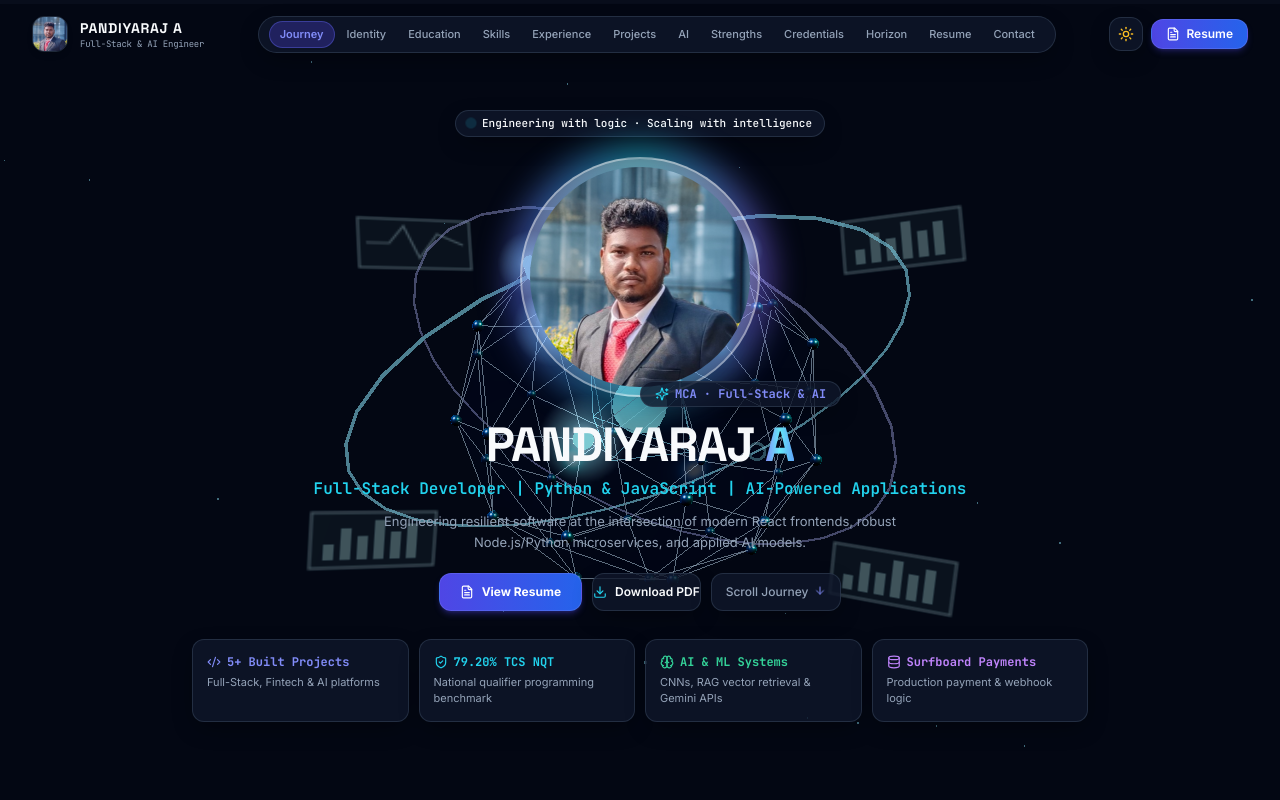
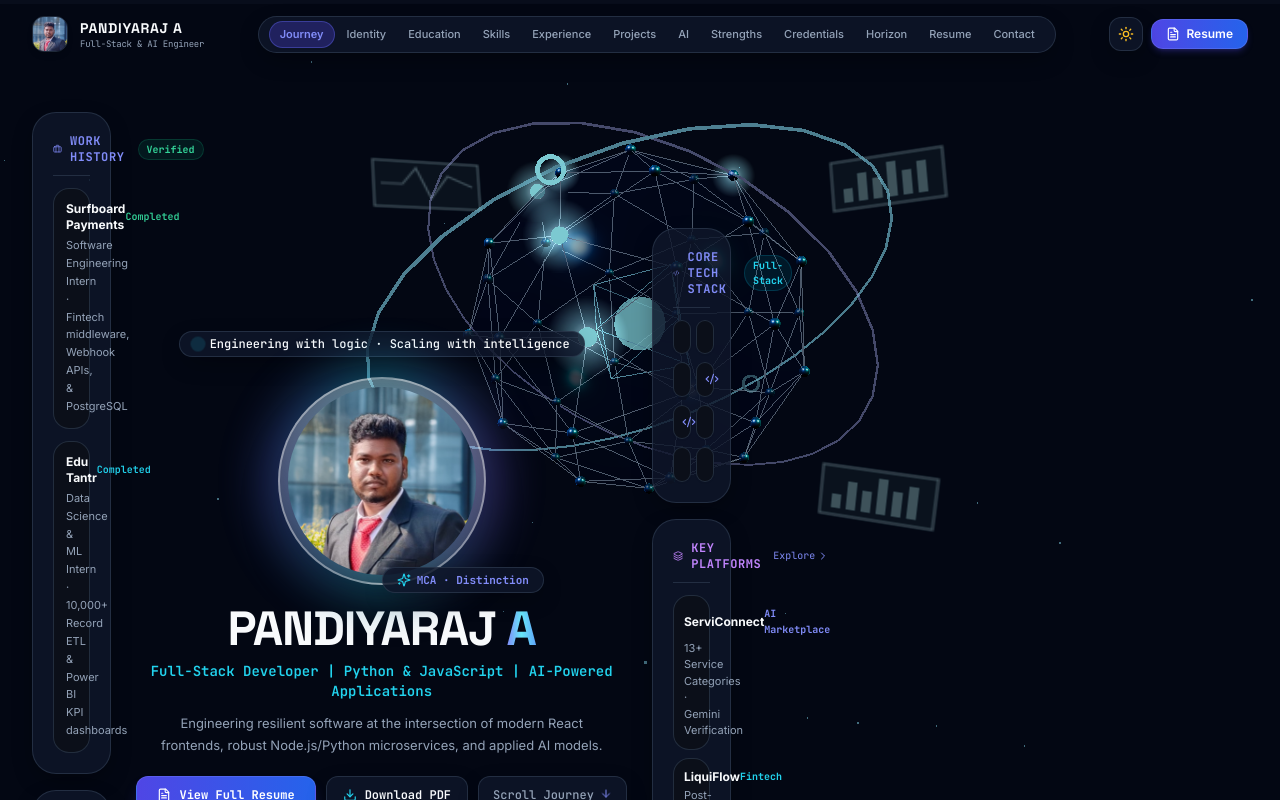
Before and after one commit to Pandiyaraj2004/MY-NEW-PORTFOLIO, a React (Vite) app: page / in a window 1280 px wide. Shown: the top 800 px of the page. Built offline with nearby package versions, Linux system fonts and the light colour scheme; grey boxes are pictures that could not be loaded; the HTML template or start-up script is replaced by a standard one.

Commit message:
Redesign Hero into world-class 3-column Bento command center eliminating all blank spaces

```diff
--- a/src/sections/Hero.jsx
+++ b/src/sections/Hero.jsx
@@ -1,62 +1,152 @@
 import React from 'react';
-import { ArrowDown, FileText, Download, Sparkles, MapPin, Code2, Brain, Database, ShieldCheck } from 'lucide-react';
-import { ScrollRevealContainer, ScrollRevealItem } from '../components/ScrollReveal';
+import {
+  ArrowDown,
+  FileText,
+  Download,
+  Sparkles,
+  ShieldCheck,
+  Briefcase,
+  GraduationCap,
+  Code2,
+  Brain,
+  Layers,
+  CheckCircle2,
+  ExternalLink,
+  ChevronRight
+} from 'lucide-react';
+import TechIcon from '../components/TechIcon';
 
 export default function Hero({ onOpenResume }) {
+  const coreTech = [
+    "React.js", "Node.js", "Python", "PostgreSQL",
+    "Gemini AI", "Express.js", "Tailwind CSS", "Flask"
+  ];
+
   const highlights = [
-    { label: "5+ Built Projects", desc: "Full-Stack, Fintech & AI platforms", icon: Code2, color: "text-indigo-400" },
-    { label: "79.20% TCS NQT", desc: "National qualifier programming benchmark", icon: ShieldCheck, color: "text-cyan-400" },
+    { label: "6+ Built Projects", desc: "Full-Stack, Fintech & AI platforms", icon: Code2, color: "text-indigo-400" },
+    { label: "79.20% TCS NQT", desc: "National qualifier benchmark", icon: ShieldCheck, color: "text-cyan-400" },
     { label: "AI & ML Systems", desc: "CNNs, RAG vector retrieval & Gemini APIs", icon: Brain, color: "text-emerald-400" },
-    { label: "Surfboard Payments", desc: "Production payment & webhook logic", icon: Database, color: "text-purple-400" }
+    { label: "Surfboard Payments", desc: "Production payment & webhook logic", icon: Layers, color: "text-purple-400" }
   ];
 
   return (
     <section
       id="hero"
-      className="relative min-h-screen flex items-center justify-center pt-24 pb-16 px-4 sm:px-6 lg:px-8 overflow-hidden z-10"
+      className="relative min-h-screen flex items-center justify-center pt-28 pb-16 px-4 sm:px-6 lg:px-8 overflow-hidden z-10"
     >
-      <div className="max-w-5xl mx-auto w-full flex flex-col items-center text-center">
+      <div className="max-w-7xl mx-auto w-full">
+        {/* World-Class 3-Column Bento Hero Grid */}
+        <div className="grid grid-cols-1 lg:grid-cols-12 gap-6 items-center">
+
+          {/* ======================================================== */}
+          {/* LEFT WING: Verified Production Experience & Benchmarks   */}
+          {/* ======================================================== */}
+          <div className="hidden lg:flex lg:col-span-3.5 flex-col space-y-4">
+            {/* Widget 1: Production Experience */}
+            <div className="glass-panel p-5 rounded-3xl border border-[var(--border-subtle)] hover:border-indigo-500/50 transition-all duration-300 shadow-xl group">
+              <div className="flex items-center justify-between gap-2 mb-3 pb-2.5 border-b border-[var(--border-subtle)]">
+                <div className="flex items-center gap-2 text-xs font-mono font-bold text-indigo-400 uppercase tracking-wider">
+                  <Briefcase className="w-3.5 h-3.5" />
+                  <span>Work History</span>
+                </div>
+                <span className="text-[10px] font-mono font-bold text-emerald-400 bg-emerald-500/10 px-2 py-0.5 rounded-full border border-emerald-500/20">
+                  Verified
+                </span>
+              </div>
+
+              <div className="space-y-3">
+                <div className="p-3 rounded-2xl bg-[var(--bg-surface)] border border-[var(--border-subtle)]">
+                  <div className="flex items-center justify-between text-xs font-bold text-[var(--text-main)] mb-1">
+                    <span className="group-hover:text-indigo-400 transition-colors">Surfboard Payments</span>
+                    <span className="text-[10px] font-mono text-emerald-400 font-semibold">Completed</span>
+                  </div>
+                  <div className="text-[11px] text-[var(--text-muted)] leading-relaxed">
+                    Software Engineering Intern · Fintech middleware, Webhook APIs, & PostgreSQL
+                  </div>
+                </div>
+
+                <div className="p-3 rounded-2xl bg-[var(--bg-surface)] border border-[var(--border-subtle)]">
+                  <div className="flex items-center justify-between text-xs font-bold text-[var(--text-main)] mb-1">
+                    <span className="group-hover:text-cyan-400 transition-colors">Edu Tantr</span>
+                    <span className="text-[10px] font-mono text-cyan-400 font-semibold">Completed</span>
+                  </div>
+                  <div className="text-[11px] text-[var(--text-muted)] leading-relaxed">
+                    Data Science & ML Intern · 10,000+ Record ETL & Power BI KPI dashboards
+                  </div>
+                </div>
+              </div>
+            </div>
+
+            {/* Widget 2: Benchmark & Degree Distinction */}
+            <div className="glass-panel p-5 rounded-3xl border border-[var(--border-subtle)] hover:border-cyan-500/50 transition-all duration-300 shadow-xl">
+              <div className="flex items-center justify-between gap-2 mb-3 pb-2.5 border-b border-[var(--border-subtle)]">
+                <div className="flex items-center gap-2 text-xs font-mono font-bold text-cyan-400 uppercase tracking-wider">
+                  <GraduationCap className="w-4 h-4" />
+                  <span>Academic Rank</span>
+                </div>
+                <span className="text-[10px] font-mono font-bold text-amber-400 bg-amber-500/10 px-2 py-0.5 rounded-full border border-amber-500/20">
+                  National Benchmark
+                </span>
+              </div>
+
+              <div className="grid grid-cols-2 gap-2.5 text-center">
+                <div className="p-3 rounded-2xl bg-[var(--bg-surface)] border border-[var(--border-subtle)]">
+                  <div className="text-xl font-black text-amber-400 font-display">79.20%</div>
+                  <div className="text-[10px] font-mono text-[var(--text-dim)] mt-0.5">TCS NQT Percentile</div>
+                </div>
+                <div className="p-3 rounded-2xl bg-[var(--bg-surface)] border border-[var(--border-subtle)]">
+                  <div className="text-lg font-black text-indigo-400 font-display">MCA & BCA</div>
+                  <div className="text-[10px] font-mono text-[var(--text-dim)] mt-0.5">With Distinction</div>
+                </div>
+              </div>
+            </div>
+          </div>
+
+          {/* ======================================================== */}
+          {/* CENTER STAGE: Profile, Name & Call-To-Action             */}
+          {/* ======================================================== */}
+          <div className="lg:col-span-5 flex flex-col items-center text-center">
             {/* Status / Motto Badge */}
-        <div className="inline-flex items-center gap-2 px-3 py-1 rounded-full glass-panel shadow-md mb-5">
-          <span className="w-1.5 h-1.5 rounded-full bg-cyan-400 animate-ping" />
-          <span className="text-[11px] font-mono font-medium text-[var(--text-main)]">
+            <div className="inline-flex items-center gap-2 px-3.5 py-1 rounded-full glass-panel shadow-md mb-5 border border-[var(--border-subtle)]">
+              <span className="w-2 h-2 rounded-full bg-cyan-400 animate-ping" />
+              <span className="text-xs font-mono font-medium text-[var(--text-main)]">
                 Engineering with logic · Scaling with intelligence
               </span>
             </div>
 
-        {/* Profile Portrait & 3D Depth Aura (Optimized Scale) */}
-        <div className="relative mb-6 group">
-          <div className="absolute -inset-3 rounded-full bg-gradient-to-r from-indigo-500 via-cyan-400 to-violet-500 opacity-55 blur-lg group-hover:opacity-80 transition-opacity duration-300 pointer-events-none transform translate-z-0" />
+            {/* Profile Portrait & Glowing Halo */}
+            <div className="relative mb-5 group">
+              <div className="absolute -inset-3 rounded-full bg-gradient-to-r from-indigo-500 via-cyan-400 to-violet-500 opacity-40 blur-xl group-hover:opacity-75 transition-opacity duration-300 pointer-events-none" />
 
-          <div className="relative w-44 h-44 sm:w-52 sm:h-52 md:w-60 md:h-60 rounded-full p-2 bg-gradient-to-b from-white/30 to-white/10 border-2 border-white/40 shadow-xl overflow-hidden">
+              <div className="relative w-40 h-40 sm:w-48 sm:h-48 md:w-52 md:h-52 rounded-full p-2 bg-gradient-to-b from-white/30 to-white/10 border-2 border-white/40 shadow-2xl overflow-hidden">
                 <img
                   src="/assets/pandiyaraj-profile.png"
                   alt="Pandiyaraj A"
-              width="240"
-              height="240"
+                  width="220"
+                  height="220"
                   loading="eager"
                   decoding="async"
                   className="w-full h-full object-cover rounded-full filter contrast-105 group-hover:scale-105 transition-transform duration-300"
                 />
               </div>
 
-          <div className="absolute -bottom-2.5 left-1/2 -translate-x-1/2 whitespace-nowrap px-3.5 py-1 rounded-full glass-panel text-[11px] sm:text-xs font-mono font-bold text-indigo-400 shadow-xl flex items-center gap-1.5 border border-indigo-500/60">
+              <div className="absolute -bottom-2 left-1/2 -translate-x-1/2 whitespace-nowrap px-3.5 py-1 rounded-full glass-panel text-[11px] font-mono font-bold text-indigo-400 shadow-xl flex items-center gap-1.5 border border-indigo-500/60">
                 <Sparkles className="w-3.5 h-3.5 text-cyan-400" />
-            <span>MCA · Full-Stack & AI</span>
+                <span>MCA · Distinction</span>
               </div>
             </div>
 
-        {/* Headline */}
-        <div className="space-y-2 max-w-2xl">
+            {/* Headline & Value Proposition */}
+            <div className="space-y-2 max-w-xl">
               <h1 className="text-3xl sm:text-5xl font-black font-display tracking-tight text-[var(--text-main)] leading-tight">
                 PANDIYARAJ <span className="text-transparent bg-clip-text bg-gradient-to-r from-indigo-400 via-cyan-300 to-blue-400">A</span>
               </h1>
 
-          <p className="text-xs sm:text-sm md:text-base font-mono font-semibold text-cyan-400">
+              <p className="text-xs sm:text-sm font-mono font-semibold text-cyan-400">
                 Full-Stack Developer | Python & JavaScript | AI-Powered Applications
               </p>
 
-          <p className="text-xs md:text-[13px] text-[var(--text-muted)] max-w-xl mx-auto leading-relaxed pt-0.5">
+              <p className="text-xs sm:text-[13px] text-[var(--text-muted)] max-w-md mx-auto leading-relaxed pt-1 font-sans">
                 Engineering resilient software at the intersection of modern React frontends, robust Node.js/Python microservices, and applied AI models.
               </p>
             </div>
@@ -65,16 +155,16 @@ export default function Hero({ onOpenResume }) {
             <div className="flex flex-wrap items-center justify-center gap-2.5 mt-5">
               <button
                 onClick={onOpenResume}
-            className="flex items-center gap-2 px-5 py-2.5 rounded-xl text-xs font-bold bg-gradient-to-r from-indigo-600 to-blue-600 hover:from-indigo-500 hover:to-blue-500 text-white shadow-md shadow-indigo-600/30 transition-all active:scale-95 border border-indigo-400/30"
+                className="flex items-center gap-2 px-5 py-2.5 rounded-xl text-xs font-bold bg-gradient-to-r from-indigo-600 to-blue-600 hover:from-indigo-500 hover:to-blue-500 text-white shadow-lg shadow-indigo-600/30 transition-all active:scale-95 border border-indigo-400/30 font-mono"
               >
                 <FileText className="w-3.5 h-3.5" />
-            <span>View Resume</span>
+                <span>View Full Resume</span>
               </button>
 
               <a
                 href="/assets/Pandiyaraj_A_Resume.pdf"
                 download="Pandiyaraj_A_Resume.pdf"
-            className="flex items-center gap-2 px-4.5 py-2.5 rounded-xl text-xs font-semibold glass-panel text-[var(--text-main)] transition-colors"
+                className="flex items-center gap-2 px-4 py-2.5 rounded-xl text-xs font-semibold glass-panel text-[var(--text-main)] hover:text-cyan-400 transition-colors font-mono"
               >
                 <Download className="w-3.5 h-3.5 text-cyan-400" />
                 <span>Download PDF</span>
@@ -82,19 +172,84 @@ export default function Hero({ onOpenResume }) {
 
               <a
                 href="#about"
-            className="flex items-center gap-1.5 px-3.5 py-2.5 rounded-xl text-xs font-medium glass-panel text-[var(--text-muted)] hover:text-[var(--text-main)] transition-colors"
+                className="flex items-center gap-1.5 px-3.5 py-2.5 rounded-xl text-xs font-medium glass-panel text-[var(--text-muted)] hover:text-[var(--text-main)] transition-colors font-mono"
               >
                 <span>Scroll Journey</span>
                 <ArrowDown className="w-3 h-3 text-indigo-400 animate-bounce" />
               </a>
             </div>
+          </div>
 
-        {/* 4 Micro Proof Highlights (Staggered) */}
-        <ScrollRevealContainer className="grid grid-cols-2 md:grid-cols-4 gap-2.5 mt-7 w-full max-w-4xl text-left" stagger={0.08}>
+          {/* ======================================================== */}
+          {/* RIGHT WING: Core Tech Arsenal & Featured Architectures   */}
+          {/* ======================================================== */}
+          <div className="hidden lg:flex lg:col-span-3.5 flex-col space-y-4">
+            {/* Widget 1: Core Stack Matrix */}
+            <div className="glass-panel p-5 rounded-3xl border border-[var(--border-subtle)] hover:border-indigo-500/50 transition-all duration-300 shadow-xl">
+              <div className="flex items-center justify-between gap-2 mb-3 pb-2.5 border-b border-[var(--border-subtle)]">
+                <div className="flex items-center gap-2 text-xs font-mono font-bold text-indigo-400 uppercase tracking-wider">
+                  <Code2 className="w-4 h-4" />
+                  <span>Core Tech Stack</span>
+                </div>
+                <span className="text-[10px] font-mono font-bold text-cyan-400 bg-cyan-500/10 px-2 py-0.5 rounded-full border border-cyan-500/20">
+                  Full-Stack
+                </span>
+              </div>
+
+              <div className="grid grid-cols-2 gap-2">
+                {coreTech.map((tech, idx) => (
+                  <div
+                    key={idx}
+                    className="flex items-center gap-2 p-2 rounded-xl bg-[var(--bg-surface)] border border-[var(--border-subtle)] text-[11px] font-mono font-medium text-[var(--text-main)] hover:border-indigo-400/40 transition-colors shadow-sm"
+                  >
+                    <TechIcon name={tech} className="w-3.5 h-3.5 flex-shrink-0" />
+                    <span className="truncate">{tech}</span>
+                  </div>
+                ))}
+              </div>
+            </div>
+
+            {/* Widget 2: Featured Project Blueprints */}
+            <div className="glass-panel p-5 rounded-3xl border border-[var(--border-subtle)] hover:border-purple-500/50 transition-all duration-300 shadow-xl">
+              <div className="flex items-center justify-between gap-2 mb-3 pb-2.5 border-b border-[var(--border-subtle)]">
+                <div className="flex items-center gap-2 text-xs font-mono font-bold text-purple-400 uppercase tracking-wider">
+                  <Layers className="w-3.5 h-3.5" />
+                  <span>Key Platforms</span>
+                </div>
+                <a href="#projects" className="text-[10px] font-mono text-indigo-400 hover:text-indigo-300 flex items-center gap-0.5">
+                  <span>Explore</span>
+                  <ChevronRight className="w-3 h-3" />
+                </a>
+              </div>
+
+              <div className="space-y-2">
+                <a href="#projects" className="block p-2.5 rounded-2xl bg-[var(--bg-surface)] border border-[var(--border-subtle)] hover:border-indigo-500/50 transition-colors">
+                  <div className="flex items-center justify-between text-xs font-bold text-[var(--text-main)] mb-0.5">
+                    <span>ServiConnect</span>
+                    <span className="text-[10px] font-mono text-indigo-400">AI Marketplace</span>
+                  </div>
+                  <div className="text-[11px] text-[var(--text-muted)]">13+ Service Categories · Gemini Verification</div>
+                </a>
+
+                <a href="#projects" className="block p-2.5 rounded-2xl bg-[var(--bg-surface)] border border-[var(--border-subtle)] hover:border-cyan-500/50 transition-colors">
+                  <div className="flex items-center justify-between text-xs font-bold text-[var(--text-main)] mb-0.5">
+                    <span>LiquiFlow</span>
+                    <span className="text-[10px] font-mono text-cyan-400">Fintech</span>
+                  </div>
+                  <div className="text-[11px] text-[var(--text-muted)]">Post-Auth Treasury Middleware & Reconciliation</div>
+                </a>
+              </div>
+            </div>
+          </div>
+
+        </div>
+
+        {/* Mobile-Only Summary Strip */}
+        <div className="grid grid-cols-2 sm:grid-cols-4 gap-2.5 mt-8 lg:hidden">
           {highlights.map((h, idx) => {
             const Icon = h.icon;
             return (
-              <ScrollRevealItem key={idx} className="glass-panel p-3.5 rounded-xl">
+              <div key={idx} className="glass-panel p-3.5 rounded-2xl border border-[var(--border-subtle)] text-left shadow-sm">
                 <div className={`flex items-center gap-1.5 text-xs font-mono font-bold ${h.color} mb-1`}>
                   <Icon className="w-3.5 h-3.5" />
                   <span className="truncate">{h.label}</span>
@@ -102,10 +257,11 @@ export default function Hero({ onOpenResume }) {
                 <div className="text-[11px] text-[var(--text-muted)] line-clamp-2">
                   {h.desc}
                 </div>
-              </ScrollRevealItem>
+              </div>
             );
           })}
-        </ScrollRevealContainer>
+        </div>
+
       </div>
     </section>
   );
```
Also changed, not shown: src/scenes/Global3DCanvas.jsx (+4 -4 lines). Lines whose indentation alone changed are shown as unchanged.
